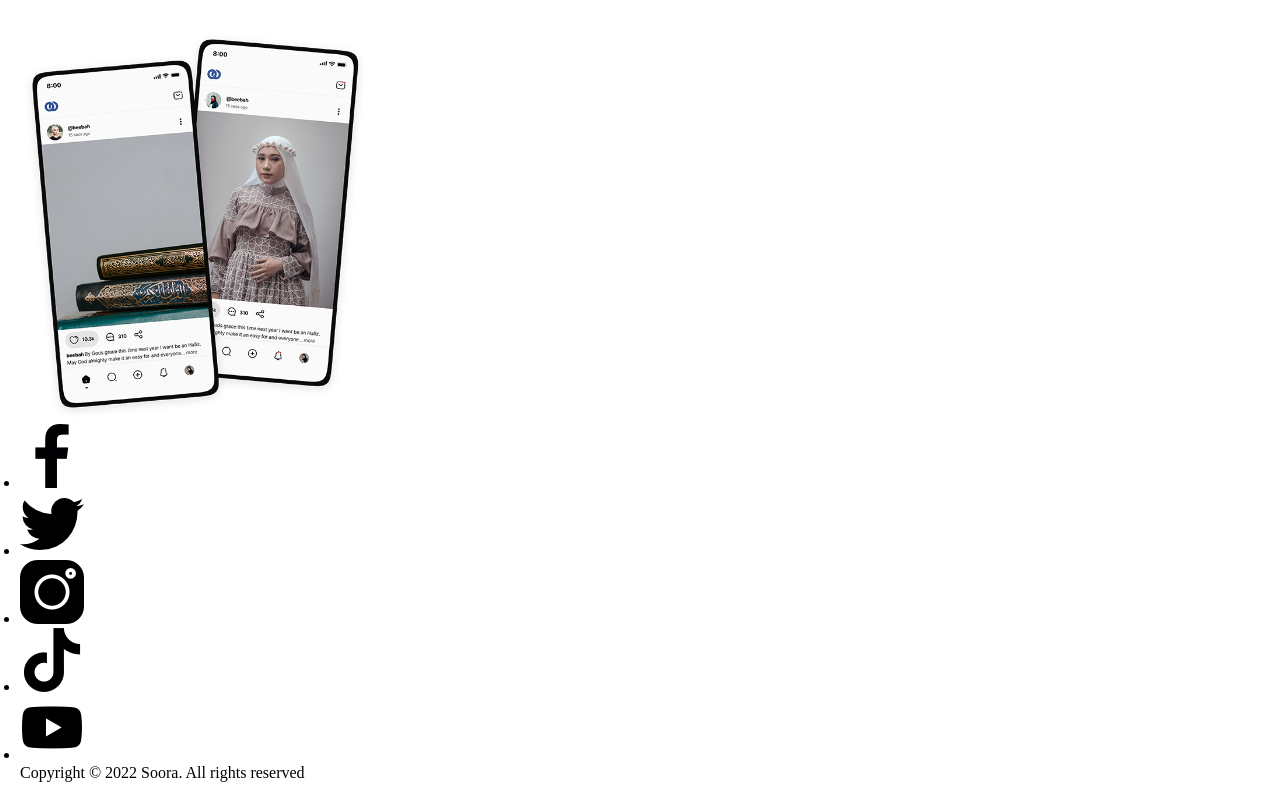
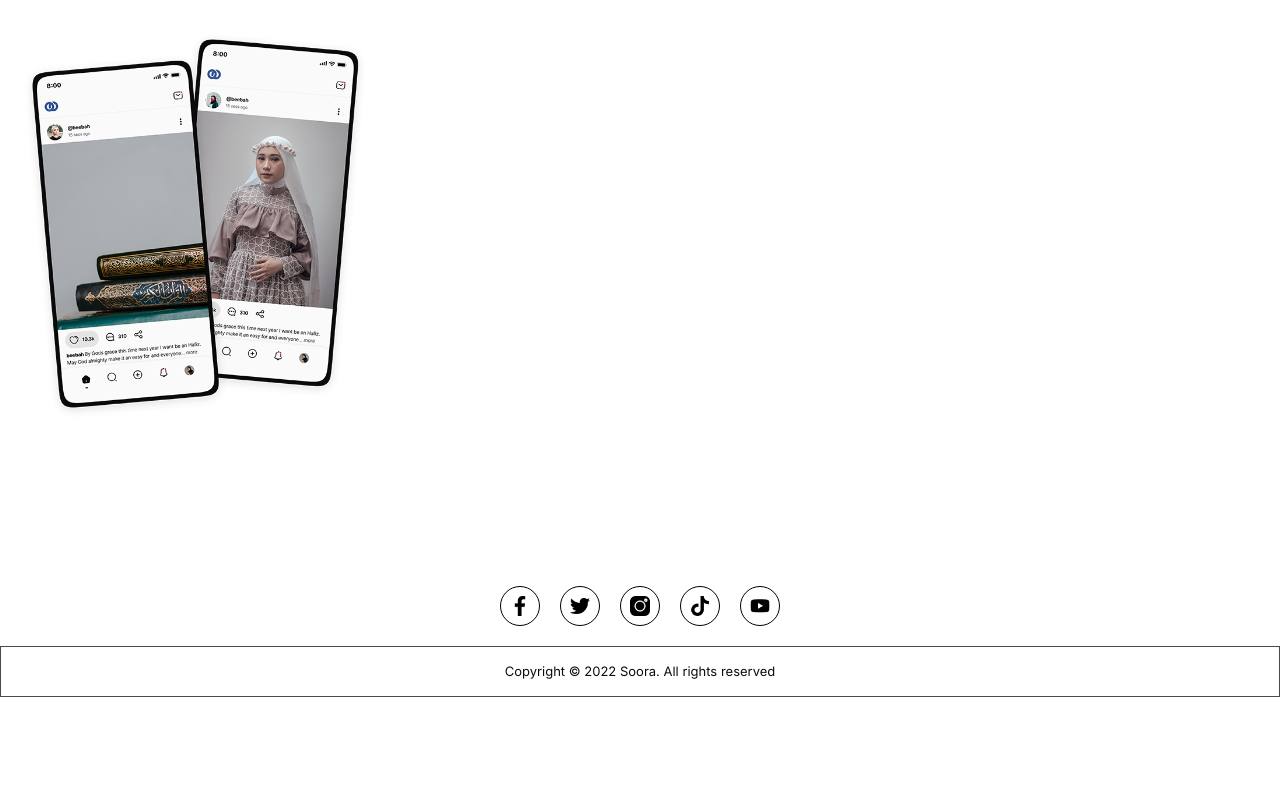
Before and after one commit to Gambit142/soora-home-page, a React (Create React App) app: page / in a window 1280 px wide. Shown: the part 1023-1822 px from the top of the page. After the commit the page ends 1720 px from the top, so only its background shows below. Built offline with nearby package versions, Linux system fonts and the light colour scheme.

Commit message:
Style the Footer component

```diff
--- a/src/App.js
+++ b/src/App.js
@@ -8,6 +8,7 @@ import styles from './app.module.css';
 
 function App() {
   return (
+    <>
       <div className={styles.generalContainer}>
         <Navigation />
         <Header
@@ -30,8 +31,9 @@ function App() {
           src={landingImage2}
           alt="landing for homepage"
         />
+      </div>
       <Footer />
-    </div>
+    </>
   );
 }
 
--- a/src/components/footer/Footer.js
+++ b/src/components/footer/Footer.js
@@ -3,6 +3,7 @@ import twitterIcon from '../../assets/images/twitter.png';
 import instagramIcon from '../../assets/images/instagram.png';
 import tiktokIcon from '../../assets/images/tiktok.png';
 import youtubeIcon from '../../assets/images/youtube.png';
+import styles from './footer.module.css';
 
 const Footer = () => {
   const socialMediaIcons = [
@@ -29,17 +30,15 @@ const Footer = () => {
   ]
 
   return (
-    <footer>
-      <div>
-        <ul>
+    <footer className={styles.footerContainer}>
+        <ul className={styles.iconsContainer}>
           {socialMediaIcons.map((icon, index) => (
             <li key={index}>
-              <img src={icon.src} alt={icon.alt} />
+              <img className={styles.icons} src={icon.src} alt={icon.alt} />
             </li>
           ))}
         </ul>
-      </div>
-      <p>Copyright © 2022 Soora. All rights reserved</p>
+      <p className={styles.copyright}>Copyright © 2022 Soora. All rights reserved</p>
     </footer>
   );
 };
--- /dev/null
+++ b/src/components/footer/footer.module.css
@@ -0,0 +1,35 @@
+.footerContainer {
+  margin-top: 145px;
+}
+
+.iconsContainer {
+  display: flex;
+  justify-content: center;
+  gap: 20px;
+  list-style: none;
+}
+
+.iconsContainer li {
+  width: 40px;
+  height: 40px;
+  border: 1px solid #000000;
+  border-radius: 100px;
+  padding: 9px;
+}
+
+.icons {
+  width: 100%;
+  height: 100%;
+}
+
+.copyright {
+  margin-top: 20px;
+  border: 1px solid rgba(30, 30, 30, 0.8);
+  font-family: 'Inter-Regular', sans-serif;
+  font-style: normal;
+  font-size: 13px;
+  line-height: 15px;
+  text-align: center;
+  color: #0B0B0B;
+  padding: 17px 0;
+}
--- a/src/components/header/header.module.css
+++ b/src/components/header/header.module.css
@@ -1,12 +1,18 @@
+:root {
+  --flex: flex;
+  --normalblack: #000;
+  --appblack: #0b0b0b
+}
+
 .headerSectionContainer {
   margin-top: 60px;
-  display: flex;
+  display: var(--flex);
   flex-direction: column;
   align-items: center;
 }
 
 .titleContainer {
-  display: flex;
+  display: var(--flex);
   gap: 8px;
   align-items: center;
 }
@@ -14,8 +20,9 @@
 .line {
   width: 17.7px;
   height: 0px;
-  border: 1px solid #000000;
-  background-color: #000000;
+  border: 1px solid var(--normalblack);
+  background-color: var(--normalblack);
+  opacity: 0.7
 }
 
 .smallText {
@@ -24,11 +31,11 @@
   font-weight: 500;
   font-size: 12px;
   line-height: 15px;
-  color: #0B0B0B;
+  color: var(--appblack);
 }
 
 .title {
-  display: flex;
+  display: var(--flex);
   flex-direction: column;
   margin: 10px 10px 20px 10px;
   font-family: 'Inter-Bold', sans-serif;
@@ -44,7 +51,7 @@
 }
 
 .badgesContainer {
-  display: flex;
+  display: var(--flex);
   flex-direction: row;
   justify-content: center;
   gap: 16px;
@@ -69,7 +76,7 @@
   width: 100%;
   outline: none;
   height: 45px;
-  border: 0.803982px solid #0B0B0B;
+  border: 0.803982px solid var(--appblack);
   border-radius: 100px;
 }
 
@@ -88,7 +95,7 @@
   cursor: pointer;
   color: white;
   transform: translateX(2px);
-  background-color: #0B0B0B;
+  background-color: var(--appblack);
   border-radius: 100px;
   padding: 10.25px 21.25px;
   font-family: 'Inter-Medium', sans-serif;
@@ -102,6 +109,6 @@
   font-style: normal;
   font-size: 13px;
   line-height: 15px;
-  color:#0B0B0B;
+  color:var(--appblack);
   margin-bottom: 30px;
 }
```
Lines whose indentation alone changed are shown as unchanged.
